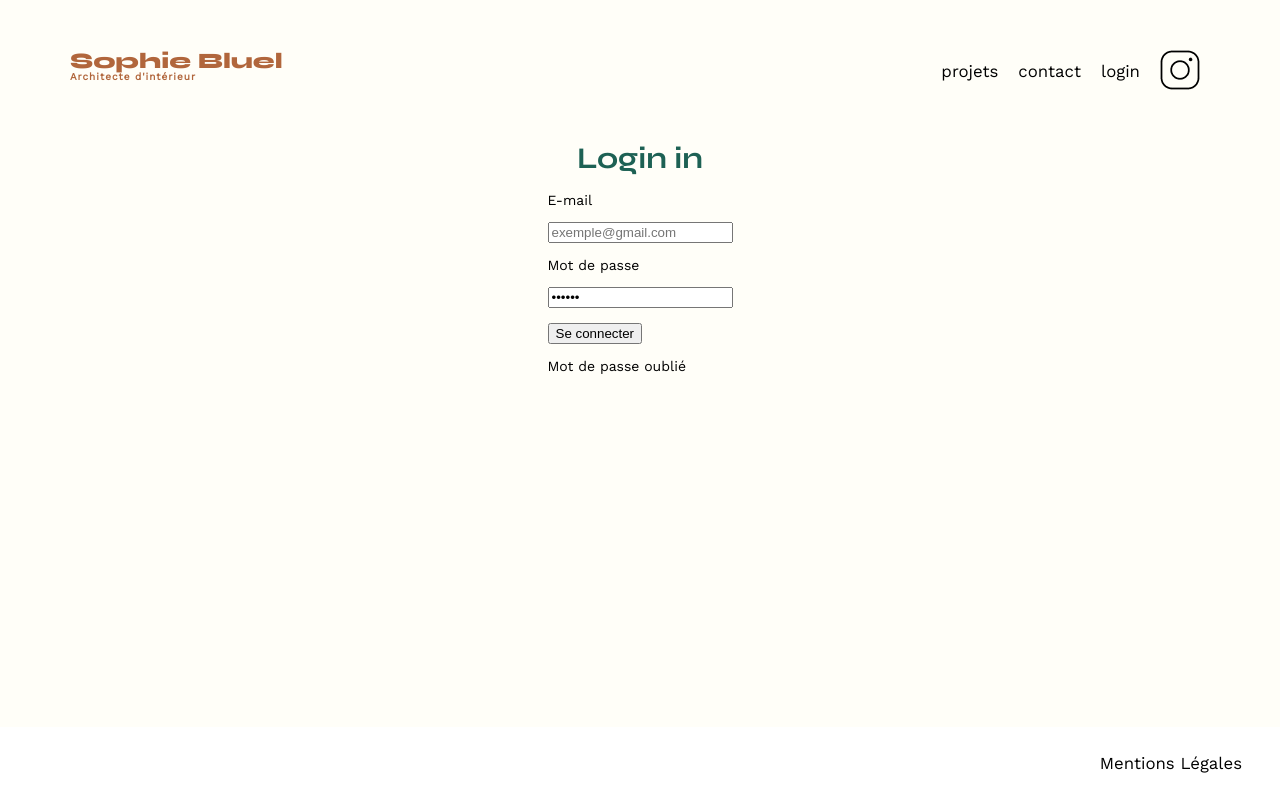
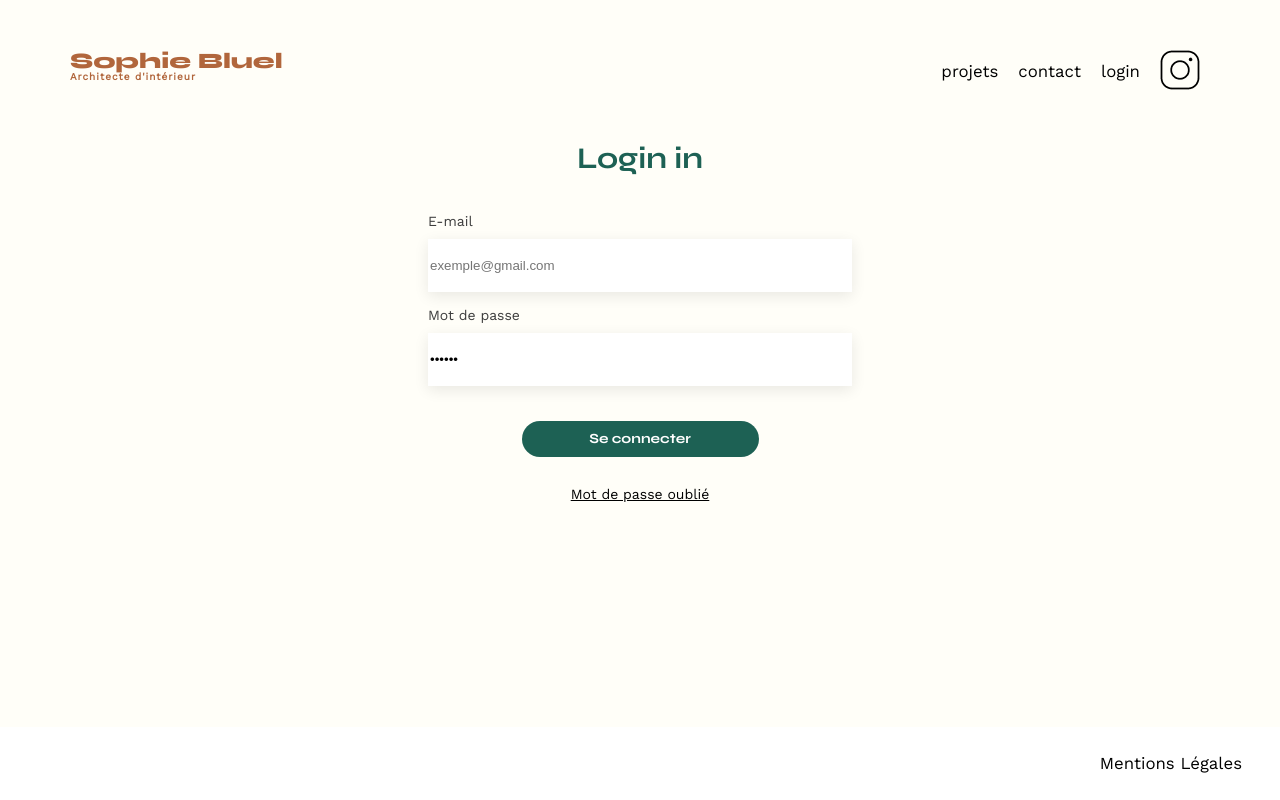
Before and after one commit to Khiristy/Portfolio-architecte, a plain HTML site: page FrontEnd/connexion.html in a window 1280 px wide. Drawn offline with nearby package versions, Linux system fonts and the light colour scheme.

Commit message:
uptade css

```diff
--- a/FrontEnd/assets/scripts/scriptCategories.js
+++ b/FrontEnd/assets/scripts/scriptCategories.js
@@ -31,6 +31,8 @@ const Filter = {
     this.arrayFigure = document.querySelectorAll("figure")
 
     this.buttonAllWork = document.getElementById("allWork")
+
+
 
     this.request()
 
@@ -94,16 +96,27 @@ const Filter = {
           console.log(this.dataset.categoryId);
           if (element.dataset.categoryId !== this.dataset.categoryId) {
             element.classList.add('hidden');
-            button.classList.add('is_actif')
           } else {
             element.classList.remove('hidden');
-            button.classList.remove('is_actif')
-
           }
         }
       })
     }
   },
 
+  hoverFilter: function () {
+    this.buttonFilterList = this.filter.querySelectorAll("button")
+    console.log(this.buttonFilterList);
+    for (let index = 0; index < this.buttonFilterList.length; index++) {
+      const button = this.buttonFilterList[index];
+      button.addEventListener('click', function () {
+        button.classList.add('is_actif')
 
+
+
+
+
+      } )
+  }
+  }
 }
--- a/FrontEnd/connexion.html
+++ b/FrontEnd/connexion.html
@@ -1,26 +1,22 @@
 <!DOCTYPE html>
 <html lang="fr">
+
 <head>
   <meta charset="UTF-8" />
   <title>Sophie Bluel - Architecte d'intérieur</title>
   <meta name="viewport" content="width=device-width, initial-scale=1.0" />
   <link rel="preconnect" href="https://fonts.googleapis.com" />
   <link rel="preconnect" href="https://fonts.gstatic.com" crossorigin />
-    <link
-      href="https://fonts.googleapis.com/css2?family=Syne:wght@700;800&family=Work+Sans&display=swap"
-      rel="stylesheet"
-    />
+  <link href="https://fonts.googleapis.com/css2?family=Syne:wght@700;800&family=Work+Sans&display=swap"
+    rel="stylesheet" />
   <meta name="description" content="" />
   <link rel="stylesheet" href="./assets/css/style.css" />
-    <link
-      rel="shortcut icon"
-      href="./assets/icons/78942_maps_maps.png"
-      type="image/x-icon"
-    />
+  <link rel="shortcut icon" href="./assets/icons/78942_maps_maps.png" type="image/x-icon" />
   <script src="./assets/scripts/requestApi.js"></script>
   <script refer src="./assets/scripts/login.js"></script>
 </head>
-  <body class="connexion_body">
+
+<body class="background_body">
   <header>
     <h1>Sophie Bluel <span>Architecte d'intérieur</span></h1>
     <nav>
@@ -35,21 +31,24 @@
   <main class="form_content">
     <h2 class="form_title">Login in</h2>
     <form class="form_login" id="formlogin" action="#" method="post">
+      <div class="form_champs">
         <label>E-mail</label>
         <input id="email" type="email" name="email" placeholder="exemple@gmail.com" />
         <label>Mot de passe</label>
         <input id="password" type="password" name="password" placeholder="qdqasfgvzgv" value="S0phie" />
-        <button type="submit">Se connecter</button>
-        <a>Mot de passe oublié</a>
+      </div>
+      <button type="submit" class="form_connexion">Se connecter</button>
+        <a class="form_forgot-password">Mot de passe oublié</a>
     </form>
     <p id="loginResult"></p>
   </main>
 </body>
-  <footer class="connexion_footer">
+<footer class="background_footer background_footer-connexion">
   <nav>
     <ul>
       <li>Mentions Légales</li>
     </ul>
   </nav>
 </footer>
+
 </html>
--- a/FrontEnd/sass/style.scss
+++ b/FrontEnd/sass/style.scss
@@ -180,7 +180,7 @@ header {
 	}
 }
 
-.connexion {
+.background {
 	&_body {
 		background-color: #FFFEF8;
 		width: 100%;
@@ -188,10 +188,12 @@ header {
 
 	&_footer {
 		background-color: white;
-			position: fixed;
 		bottom: 0;
 		left: 0;
 		width: 100%;
+		&-connexion {
+			position: fixed;
+		}
 	}
 }
 
@@ -212,8 +214,52 @@ header {
 		display: flex;
 		justify-content: center;
 		flex-direction: column;
-		align-items: flex-start;
+		align-items: center;
 		gap: 15px;
+	}
+
+	&_champs {
+		display: flex;
+		flex-direction: column;
+		justify-content: flex-start;
+		margin: 15px 0 20px 0;
+		gap: 10px;
+
+		& label {
+			margin-top: 5px;
+			font-family: inherit;
+			font-size: 14px;
+			font-weight: 500;
+			line-height: 16px;
+			color: #3D3D3D;
+		}
+
+		& input {
+			width: 420px;
+			height: 51px;
+			border: none;
+			box-shadow: 0px 4px 14px 0px #00000017;
+
+		}
+	}
+
+	&_connexion {
+		text-align: center;
+		width: 237px;
+		height: 36px;
+		border-radius: 60px;
+		background-color: #1D6154;
+		border: none;
+		font-family: Syne;
+		font-size: 14px;
+		font-weight: 700;
+		line-height: 17px;
+		color: white;
+		margin-bottom: 15px;
+	}
+
+	&_forgot-password {
+		text-decoration: underline;
 	}
 }
 
@@ -273,6 +319,7 @@ li:hover {
 	line-height: 16px;
 	text-align: center;
 }
+
 .modale {
 	background-color: white;
 	width: 630px;
@@ -475,10 +522,12 @@ li:hover {
 		color: white;
 		position: absolute;
 		top: 545px;
+
 		&.is_disable {
 			background-color: #B3B3B3;
 		}
 	}
+
 
 
 }
@@ -530,13 +579,9 @@ li:hover {
 	display: flex;
 	justify-content: center;
 	gap: 15px;
-}
+	padding-bottom: 20px;
 
-.hidden {
-	display: none;
-}
-
-.filter button {
+	& button {
 		display: flex;
 		justify-content: center;
 		align-items: center;
@@ -550,11 +595,18 @@ li:hover {
 		font-weight: 700;
 		font-size: 16px;
 		margin-bottom: 20px;
+
 		&.is_actif {
 			background-color: #1D6154;
 			color: white;
 		}
 	}
+}
+
+.hidden {
+	display: none;
+}
+
 
 .gallery {
 	width: 100%;
```
Also changed, not shown: FrontEnd/index.html (+2 -2 lines), FrontEnd/assets/css/style.css. Lines whose indentation alone changed are shown as unchanged.
